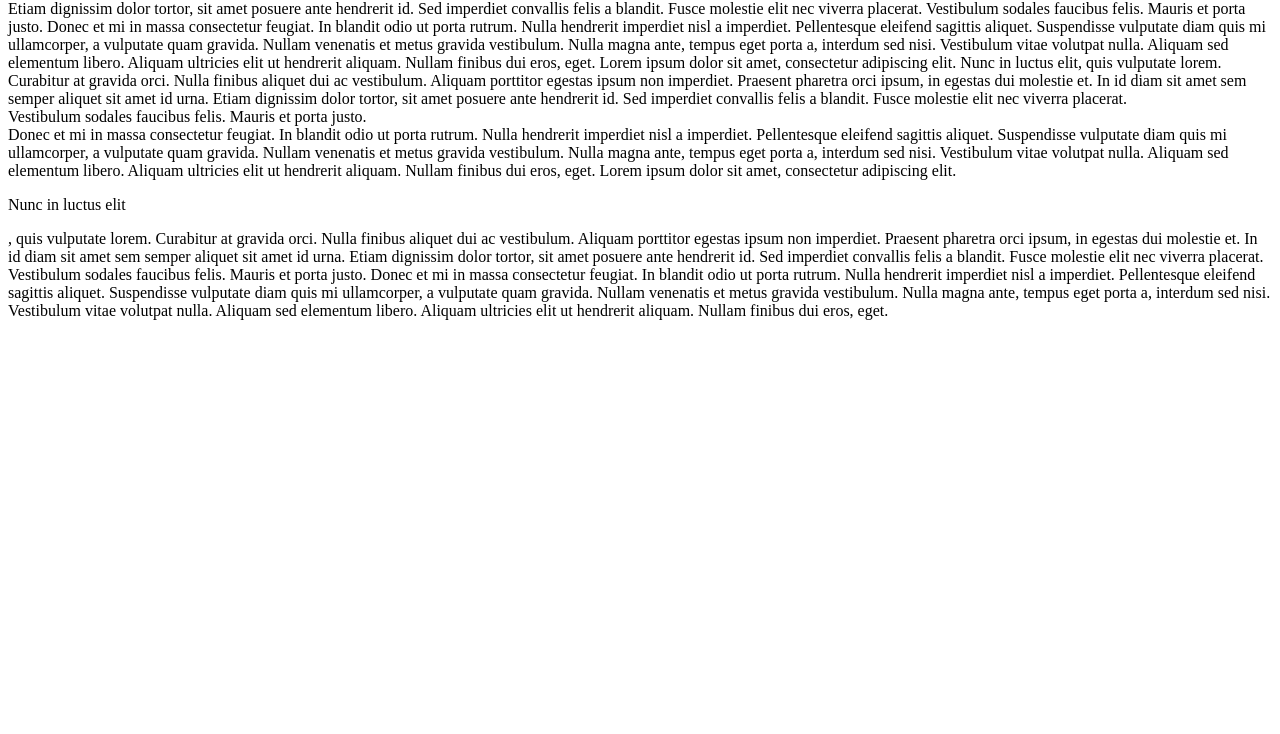
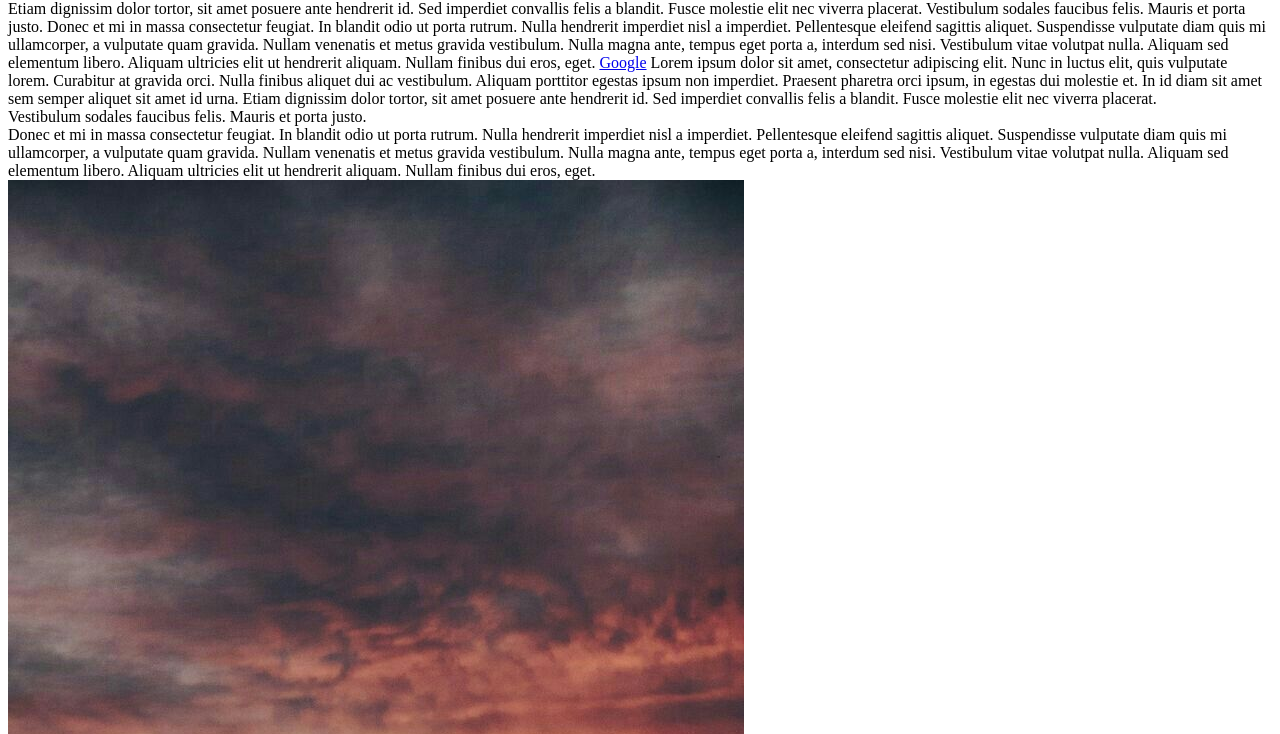
Before and after one commit to AnastasiaNicolaiciuc/PPW, a plain HTML site: page Lab_2/Index.html in a window 1280 px wide. Shown: the part 346-1080 px from the top of the page. Before the commit the page ends 800 px from the top, so only its background shows below. Drawn offline with Linux system fonts and the light colour scheme.

Commit message:
adding editor text and foto

```diff
--- a/Lab_2/Index.html
+++ b/Lab_2/Index.html
@@ -13,6 +13,8 @@
     vestibulum. Nulla magna ante, tempus eget porta a, interdum sed nisi. Vestibulum vitae volutpat nulla. Aliquam sed elementum libero. Aliquam ultricies elit ut
     hendrerit aliquam. Nullam finibus dui eros, eget.
 
+    <a href = "https://www.google.ru/">Google</a>
+
     Lorem ipsum dolor sit amet, consectetur adipiscing elit. Nunc in luctus elit, quis vulputate lorem. Curabitur at gravida orci. Nulla finibus aliquet dui ac
     vestibulum. Aliquam porttitor egestas ipsum non imperdiet. Praesent pharetra orci ipsum, in egestas dui molestie et. In id diam sit amet sem semper aliquet sit
     amet id urna. Etiam dignissim dolor tortor, sit amet posuere ante hendrerit id. Sed imperdiet convallis felis a blandit. Fusce molestie elit nec viverra placerat.
@@ -21,6 +23,7 @@
     et metus gravida vestibulum. Nulla magna ante, tempus eget porta a, interdum sed nisi. Vestibulum vitae volutpat nulla. Aliquam sed elementum libero. Aliquam
     ultricies elit ut hendrerit aliquam. Nullam finibus dui eros, eget.
 
+    <img src = "img/foto.jpg" alt = "Beautiful"/>
     Lorem ipsum dolor sit amet, consectetur adipiscing elit. <p>Nunc in luctus elit</p>, quis vulputate lorem. Curabitur at gravida orci. Nulla finibus aliquet dui ac
     vestibulum. Aliquam porttitor egestas ipsum non imperdiet. Praesent pharetra orci ipsum, in egestas dui molestie et. In id diam sit amet sem semper aliquet sit amet
     id urna. Etiam dignissim dolor tortor, sit amet posuere ante hendrerit id. Sed imperdiet convallis felis a blandit. Fusce molestie elit nec viverra placerat.
```
Also changed, not shown: Lab_2/img/foto.jpg (renamed from abb6a800ab2193fcedd9bda566b7402c.jpg).
